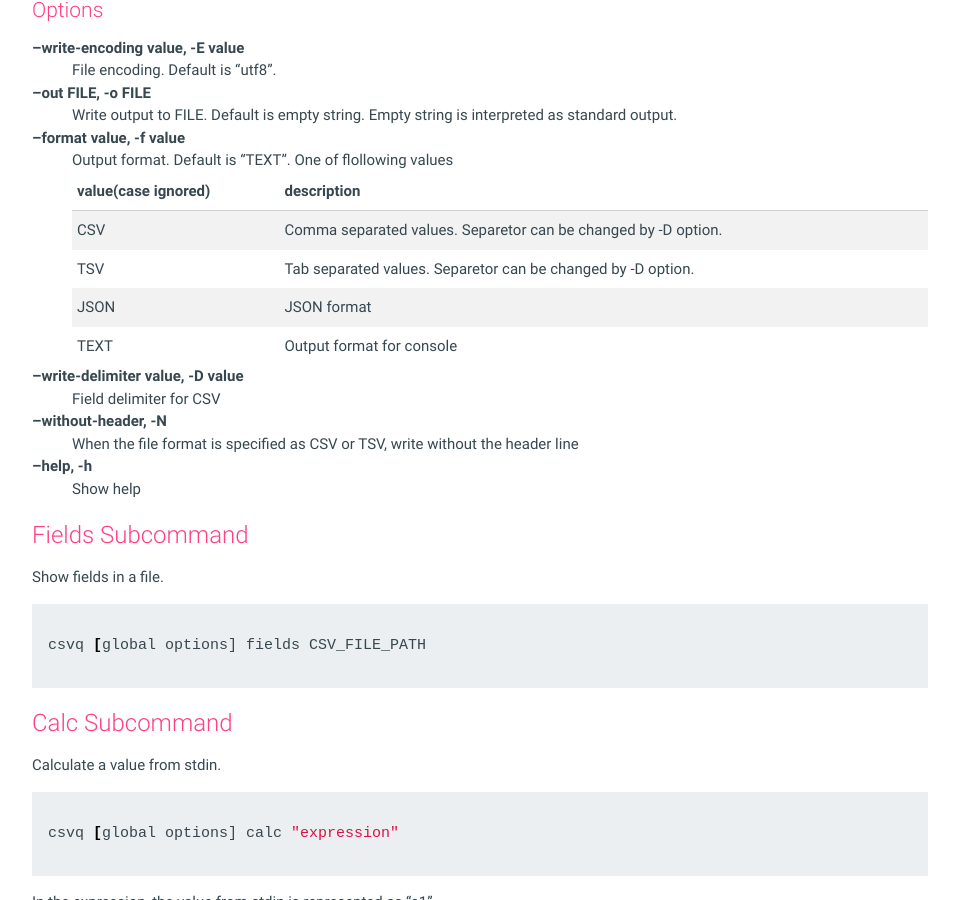
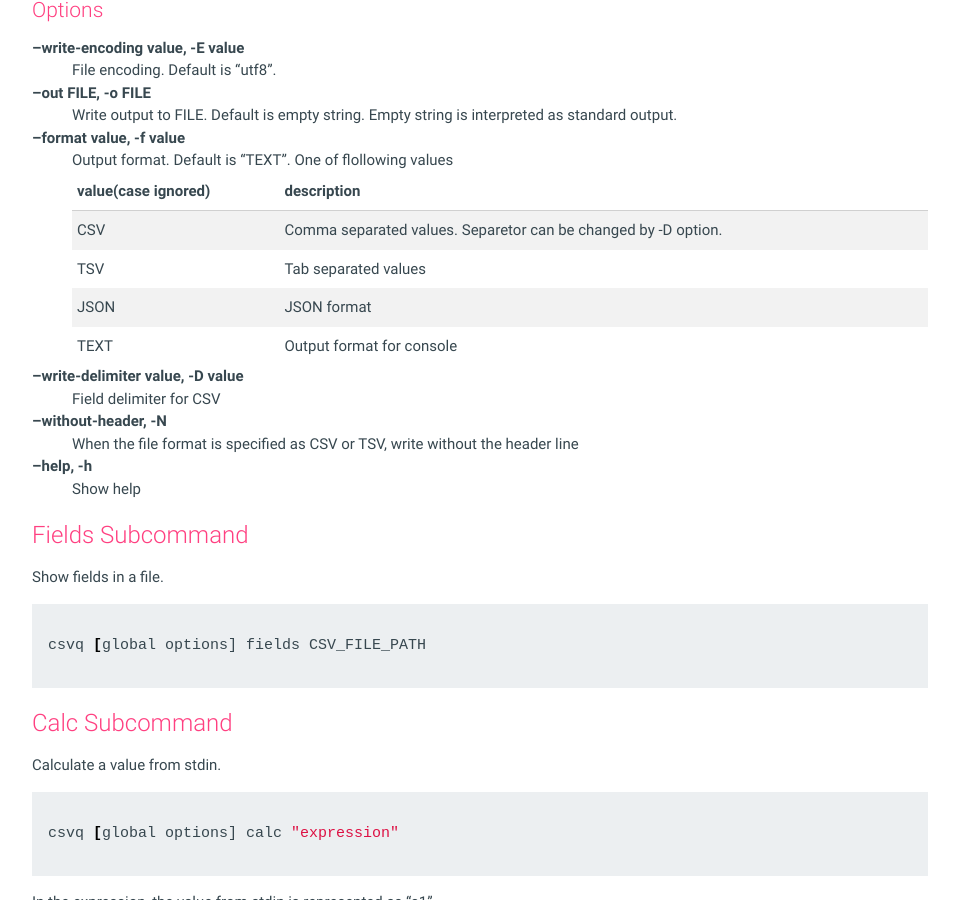
Before and after one commit to mithrandie/csvq, a Jekyll site: the page built from docs/_posts/2006-01-02-command.md, in a window 1280 px wide and 900 px high, scrolled down 2061 px. Shown: the whole window, without its empty margins (160-1119 px from the left). Built offline with Jekyll 4.4.1, drawn with Linux system fonts in a browser that asks for light colours.

Commit message:
Update docs.

```diff
--- a/docs/_posts/2006-01-02-command.md
+++ b/docs/_posts/2006-01-02-command.md
@@ -105,7 +105,7 @@ csvq [global options] write [subcommand options] ["query"|"statements"]
   | value(case ignored) | description |
   | :- | :- |
   | CSV  | Comma separated values. Separetor can be changed by -D option. |
-  | TSV  | Tab separated values. Separetor can be changed by -D option. |
+  | TSV  | Tab separated values |
   | JSON | JSON format |
   | TEXT | Output format for console |
 
```
